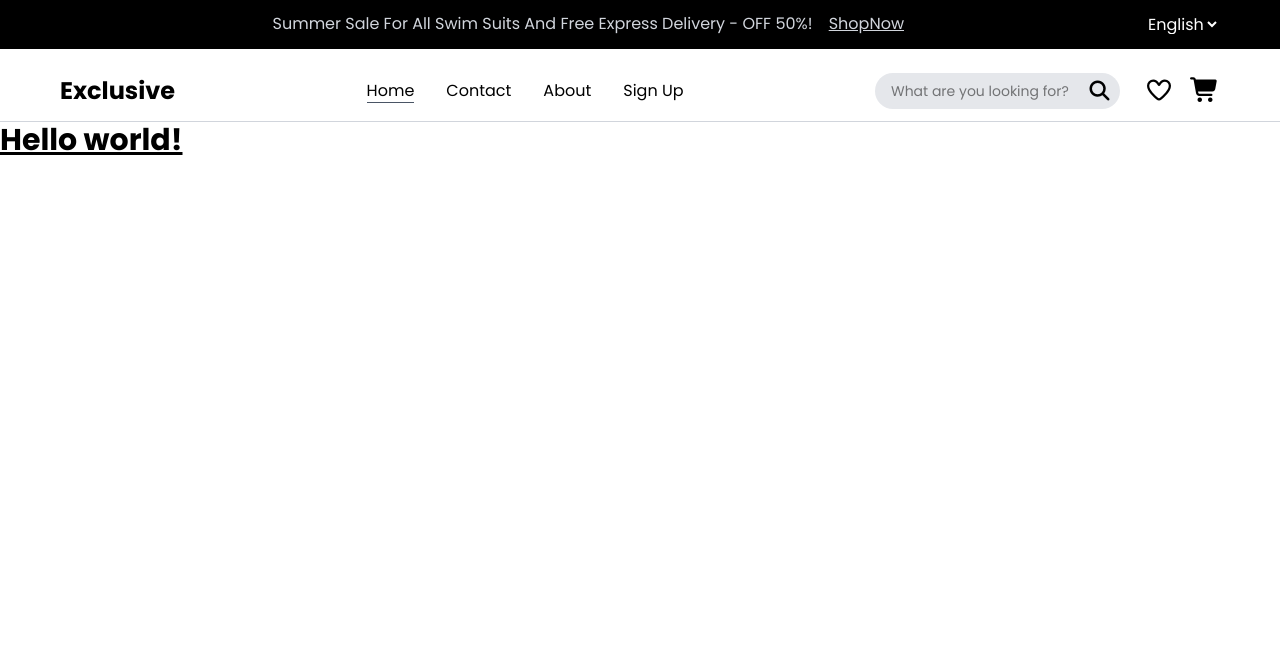
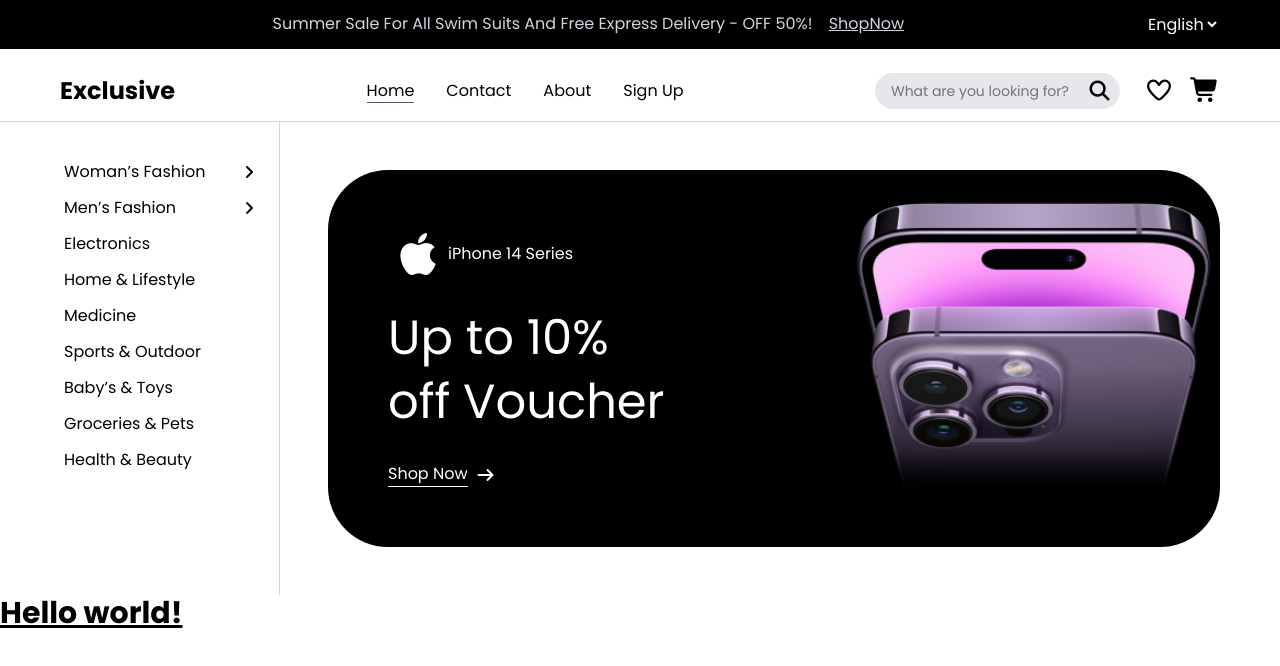
Before and after one commit to mohamedmajzoub/ecommerce-html5-tailwind-javascript, a website: page src/index.html in a window 1280 px wide. Drawn offline with Linux system fonts and the light colour scheme.

Commit message:
add hero section have aside categories and sliser image

```diff
--- a/src/index.html
+++ b/src/index.html
@@ -13,8 +13,8 @@
 
 <body>
   <!-- Start header Massege and Language -->
-  <section class="bg-black text-white">
-    <div class="flex justify-end gap-8 md:gap-40 lg:gap-60 lg:mx-auto px-5 py-1.5 lg:py-3 lg:pe-15 max-w-7xl">
+  <section class="bg-black px-5 py-1.5 lg:py-3 lg:pe-15 text-white">
+    <div class="flex justify-end gap-8 md:gap-40 lg:gap-60 lg:mx-auto max-w-7xl">
       <h2 class="text-gray-300 text-sm md:text-base">Summer Sale For All Swim Suits And Free Express Delivery
         -
         OFF 50%!
@@ -27,8 +27,8 @@
   </section>
 
   <!-- Start Navbar Menu Desktop -->
-  <section class="relative border-gray-300 border-b">
-    <div class="flex justify-between items-center lg:mx-auto px-5 lg:px-15 pt-6 pb-3 max-w-7xl">
+  <section class="px-5 lg:px-15 border-gray-300 border-b">
+    <div class="flex justify-between items-center lg:mx-auto pt-6 pb-3 max-w-7xl">
       <h1 class="font-bold text-2xl"><a href="#">Exclusive</a></h1>
       <nav class="hidden lg:flex gap-8">
         <a class="group relative" href="#">Home
@@ -72,8 +72,6 @@
       </div>
     </div>
 
-
-  </section>
     <!-- Start Sidebar Menu Mobile -->
     <aside id="sidebar"
       class="lg:hidden top-15 right-0 z-50 fixed bg-white/92 shadow-xl bg-blur-xl w-68 h-full transition-transform translate-x-full duration-300 ease-in-out transform">
@@ -108,60 +106,52 @@
 
           </a>
         </nav>
-
       </div>
     </aside>
+  </section>
 
+  <!-- Start Hero -->
+  <section class="flex px-5 lg:px-15">
+    <!-- Start Sidebar Menu Categories -->
+    <aside class="flex flex-col py-8 pe-4 border-gray-300 border-r min-w-55">
+      <a class="flex justify-between items-center hover:bg-gray-100 px-1 py-1.5 rounded-md" href="#">Woman’s Fashion
+        <i class="fa-angle-right fa-solid"></i></a>
+      <a class="flex justify-between items-center hover:bg-gray-100 px-1 py-1.5 rounded-md" href="#">Men’s Fashion <i
+          class="fa-angle-right fa-solid"></i></a>
+      <a class="flex justify-between items-center hover:bg-gray-100 px-1 py-1.5 rounded-md" href="#">Electronics</a>
+      <a class="flex justify-between items-center hover:bg-gray-100 px-1 py-1.5 rounded-md" href="#">Home &
+        Lifestyle</a>
+      <a class="flex justify-between items-center hover:bg-gray-100 px-1 py-1.5 rounded-md" href="#">Medicine</a>
+      <a class="flex justify-between items-center hover:bg-gray-100 px-1 py-1.5 rounded-md" href="#">Sports &
+        Outdoor</a>
+      <a class="flex justify-between items-center hover:bg-gray-100 px-1 py-1.5 rounded-md" href="#">Baby’s & Toys</a>
+      <a class="flex justify-between items-center hover:bg-gray-100 px-1 py-1.5 rounded-md" href="#">Groceries &
+        Pets</a>
+      <a class="flex justify-between items-center hover:bg-gray-100 px-1 py-1.5 rounded-md" href="#">Health & Beauty</a>
+    </aside>
+
+    <!-- Start slider -->
+    <div class="py-12 ps-12 w-full">
+      <div
+        class="flex bg-[url(../dist/images/iphone.png)] bg-cover bg-no-repeat p-15 rounded-[60px] w-full min-h-86 text-white">
+        <div class="flex flex-col gap-7 max-w-73">
+          <h3 class="flex items-center"><i class="text-5xl fa-brands fa-apple"></i> iPhone 14 Series</h3>
+          <p class="text-5xl/16">Up to 10% off Voucher</p>
+          <a class="flex items-center gap-2" href="#">
+            <p class="border-white border-b">Shop Now</p> <i class="fa-arrow-right fa-solid"></i>
+          </a>
+        </div>
+      </div>
+    </div>
+  </section>
 
 
   <h1 class="font-bold text-3xl underline">
     Hello world!
   </h1>
 
-  <script>
-    const button = document.querySelector( '#hamburger' );
-    const spans = button.querySelectorAll( 'span' );
-    const sidebar = document.getElementById( 'sidebar' );
+  <script src="./main.js"></script>
 
-    // Add click event listener to document
-    document.addEventListener( 'click', function ( event ) {
-      // Check if the click is outside the div
-      if ( button.classList.contains( 'open' ) ) {
-        if ( !button.contains( event.target ) && !sidebar.contains( event.target ) ) {
-          handleSidebar();
-          transformButton();
-        }
-      }
-    } );
-
-    // Add click event listener to document
-    button.addEventListener( 'click', () => {
-      handleSidebar();
-      transformButton();
-    } );
-
-    function handleSidebar() {
-      sidebar.classList.toggle( 'translate-x-full' );
-      sidebar.classList.toggle( 'translate-x-0' );
-    }
-
-    function transformButton() {
-
-      button.classList.toggle( 'open' );
-
-      if ( button.classList.contains( 'open' ) ) {
-        // Transform to X
-        spans[ 0 ].style.transform = 'rotate(45deg) translate(5px, 5px)';
-        spans[ 1 ].style.opacity = '0';
-        spans[ 2 ].style.transform = 'rotate(-45deg) translate(5px, -5px)';
-      } else {
-        // Back to hamburger
-        spans[ 0 ].style.transform = 'rotate(0) translate(0, 0)';
-        spans[ 1 ].style.opacity = '1';
-        spans[ 2 ].style.transform = 'rotate(0) translate(0, 0)';
-      }
-    }
-  </script>
 </body>
 
 </html>
--- /dev/null
+++ b/src/main.js
@@ -0,0 +1,42 @@
+const button = document.querySelector( '#hamburger' );
+const spans = button.querySelectorAll( 'span' );
+const sidebar = document.getElementById( 'sidebar' );
+
+// Add click event listener to document
+document.addEventListener( 'click', function ( event ) {
+  // Check if the click is outside the div
+  if ( button.classList.contains( 'open' ) ) {
+    if ( !button.contains( event.target ) && !sidebar.contains( event.target ) ) {
+      handleSidebar();
+      transformButton();
+    }
+  }
+} );
+
+// Add click event listener to document
+button.addEventListener( 'click', () => {
+  handleSidebar();
+  transformButton();
+} );
+
+function handleSidebar() {
+  sidebar.classList.toggle( 'translate-x-full' );
+  sidebar.classList.toggle( 'translate-x-0' );
+}
+
+function transformButton() {
+
+  button.classList.toggle( 'open' );
+
+  if ( button.classList.contains( 'open' ) ) {
+    // Transform to X
+    spans[ 0 ].style.transform = 'rotate(45deg) translate(5px, 5px)';
+    spans[ 1 ].style.opacity = '0';
+    spans[ 2 ].style.transform = 'rotate(-45deg) translate(5px, -5px)';
+  } else {
+    // Back to hamburger
+    spans[ 0 ].style.transform = 'rotate(0) translate(0, 0)';
+    spans[ 1 ].style.opacity = '1';
+    spans[ 2 ].style.transform = 'rotate(0) translate(0, 0)';
+  }
+}
```
Also changed, not shown: dist/images/iphone.png (added), dist/main.css. Lines whose indentation alone changed are shown as unchanged.
